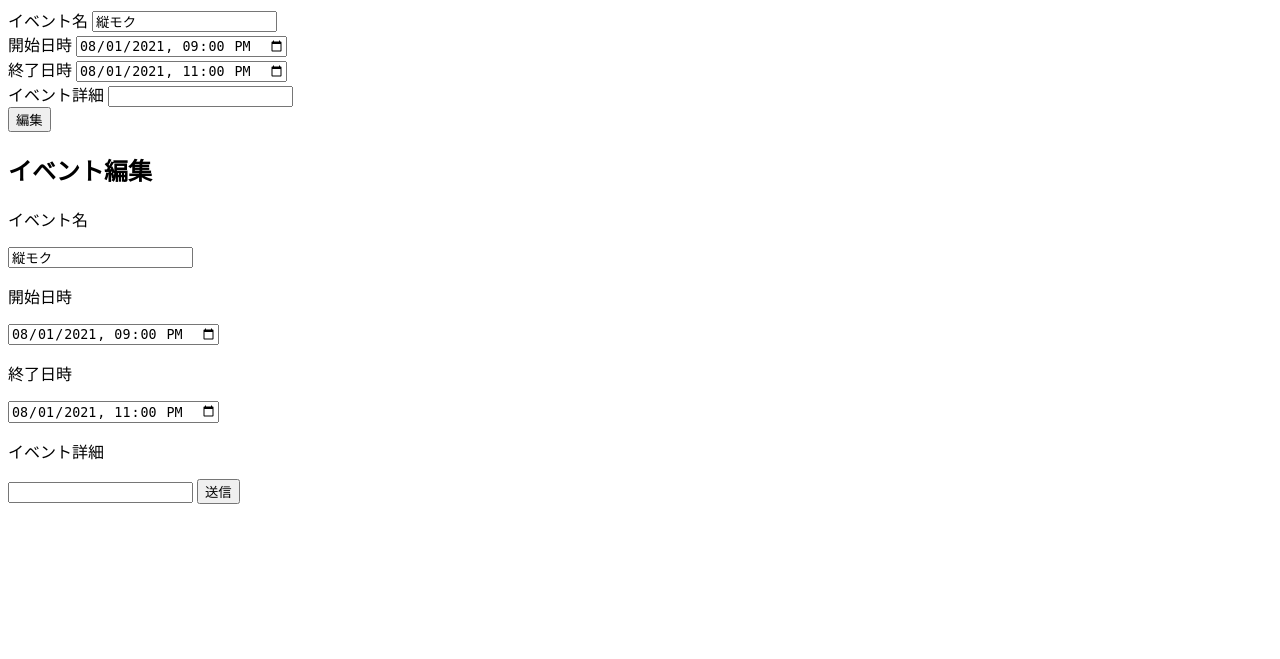
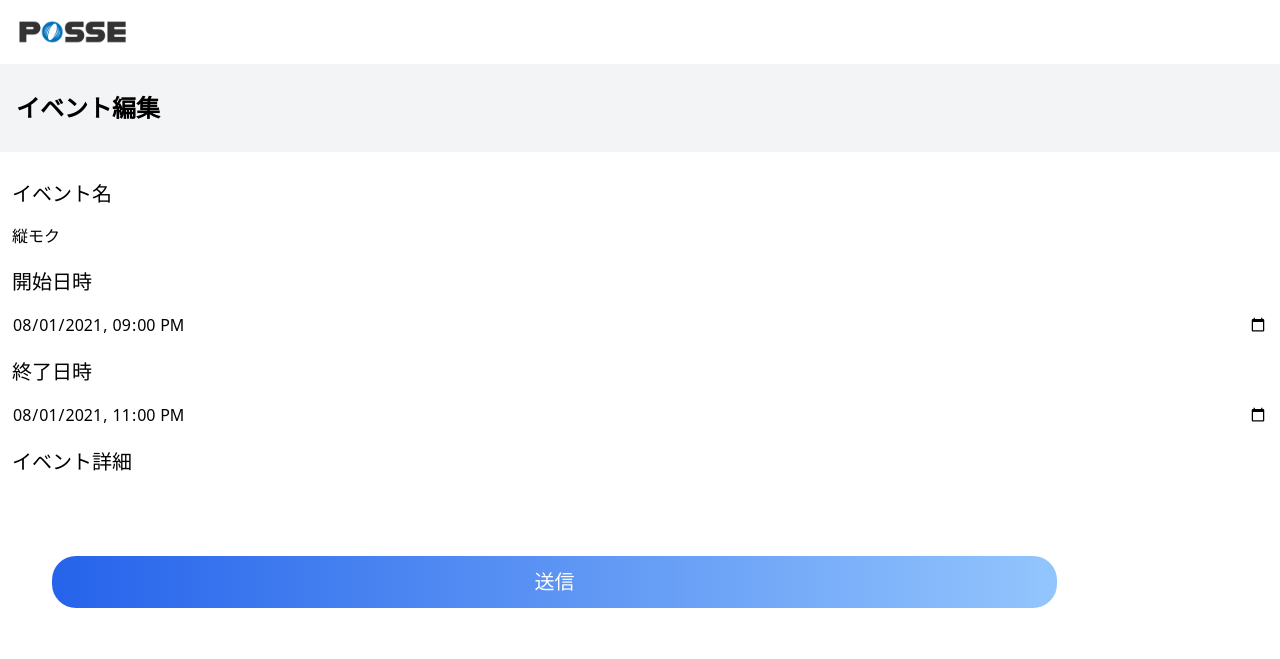
Before and after one commit to posse-ap/posse2-hackathon-202209-team2A, a PHP site: page /event_edit.php?id=1 in a window 1280 px wide. Shown: the top 659 px of the page. Run offline with PHP 8.4, Linux system fonts and the light colour scheme; data comes from the database, SQL or seed files in the repository.

Commit message:
add：fix

```diff
--- a/src/event_edit.php
+++ b/src/event_edit.php
@@ -28,51 +28,41 @@ if (isset($_POST['submit'])) {
 <html>
 
 <head>
+  <meta charset="UTF-8">
+  <meta http-equiv="X-UA-Compatible" content="IE=edge">
+  <meta name="viewport" content="width=device-width, initial-scale=1.0">
   <link href="https://use.fontawesome.com/releases/v5.15.4/css/all.css" rel="stylesheet">
+  <link href="https://unpkg.com/tailwindcss@^2/dist/tailwind.min.css" rel="stylesheet">
+  <title>Schedule | POSSE</title>
 </head>
 
 <body>
+  <header class="h-16">
+    <div class="flex justify-between items-center w-full h-full mx-auto pl-2 pr-5">
+      <div class="h-full">
+        <img src="/img/header-logo.png" alt="" class="h-full">
+      </div>
+    </div>
+  </header>
+  <div class="bg-gray-100 p-4">
+    <div>
+      <h2 class="text-2xl mt-3 mb-3 font-bold">イベント編集</h2>
+    </div>
+  </div>
   <div class="change">
-    <form action="" method="post" id="postForm">
-      <div>
-        <label for="event_name" id="event_name">イベント名</label>
-        <input type="text" name="event_name" value="<?= $event['name'] ?>">
-      </div>
-      <div>
-        <label for="event_start">開始日時</label>
-        <input type="datetime-local" name="event_start" value="<?= $event['start_at'] ?>">
-      </div>
-      <div>
-        <label for="event_end">終了日時</label>
-        <input type="datetime-local" name="event_end" value="<?= $event['end_at'] ?>">
-      </div>
-      <div>
-        <label for="event_detail">イベント詳細</label>
-        <input type="text" name="event_detail" value="<?= $event['detail'] ?>">
-      </div>
-      <input type="submit" value="編集" name="submit">
+    <form action="" method="post" id="postForm" class="p-3">
+      <p class="text-xl pt-4 pb-4">イベント名</p>
+      <input type="text" name="event_name" class="w-full" value="<?= $event['name'] ?>">
+      <p class="text-xl pt-5 pb-4">開始日時</p>
+      <input type="datetime-local" name="event_start" class="w-full" value="<?= $event['start_at'] ?>">
+      <p class="text-xl pt-5 pb-4">終了日時</p>
+      <input type="datetime-local" name="event_end" class="w-full" value="<?= $event['end_at'] ?>">
+      <p class="text-xl pt-5 pb-4">イベント詳細</p>
+      <input type="text" name="event_detail" class="w-full" value="<?= $event['detail'] ?>">
+      <input type="submit" value="送信" name="submit" class="cursor-pointer w-4/5 p-3 m-10 text-xl text-white bg-blue-400 rounded-3xl bg-gradient-to-r from-blue-600 to-blue-300 flex items-center justify-center">
     </form>
   </div>
   </div>
 </body>
 
-<body>
-  <div>
-    <div>
-      <h2>イベント編集</h2>
-    </div>
-    <form action="" method="post" id="postForm">
-      <p>イベント名</p>
-      <input type="text" name="event_name" value="<?= $event['name'] ?>">
-      <p>開始日時</p>
-      <input type="datetime-local" name="event_start" value="<?= $event['start_at'] ?>">
-      <p>終了日時</p>
-      <input type="datetime-local" name="event_end" value="<?= $event['end_at'] ?>">
-      <p>イベント詳細</p>
-      <input type="text" name="event_detail" value="<?= $event['detail'] ?>">
-      <input type="submit" value="送信" name="submit">
-    </form>
-  </div>
-</body>
-
 </html>
```
